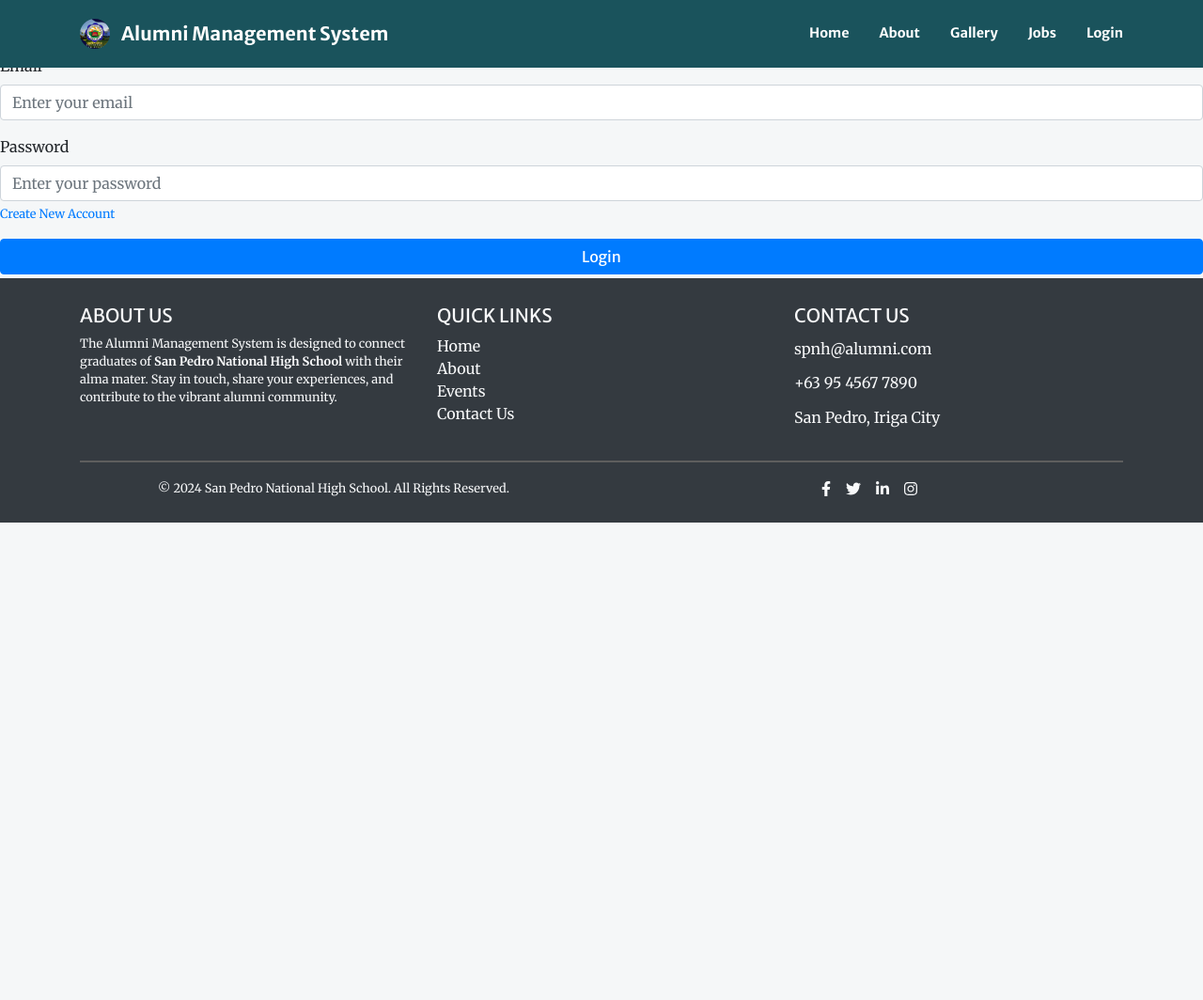
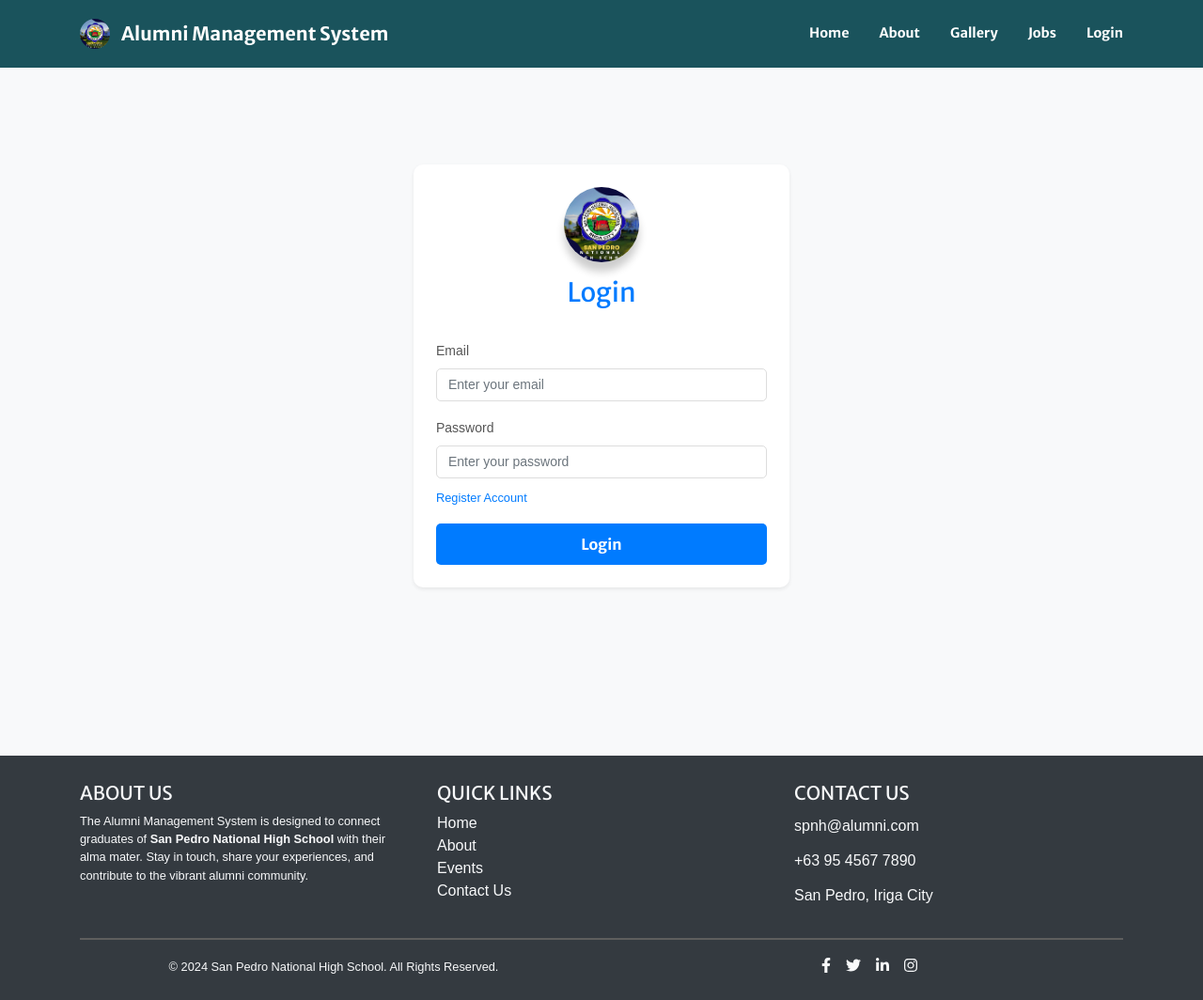
Before and after one commit to krlmkelpcsn/alumni_management_system, a PHP site: page /index.php?page=login in a window 1280 px wide. Shown: the whole page at 94% size. Before the commit the page ends 556 px from the top, so only its background shows below. Run offline with PHP 8.4, Linux system fonts and the light colour scheme; data comes from the database, SQL or seed files in the repository; data that the repository does not hold is empty; some libraries are stand-ins or nearby versions.

Commit message:
new login page - alumni

```diff
--- a/login.php
+++ b/login.php
@@ -1,7 +1,10 @@
-<?php session_start() ?>
-<!-- <div class="container d-flex justify-content-center align-items-center vh-100"> -->
-    <!-- <div class="card shadow-sm p-4" style="width: 100%; max-width: 400px;"> -->
-        <h3 class="text-center mb-4 text-primary">Login</h3>
+<?php session_start(); ?>
+<div class="container3 d-flex justify-content-center align-items-center vh-100">
+    <div class="card shadow-sm p-4" style="width: 100%; max-width: 400px; border-radius: 10px;">
+        <div class="text-center mb-4">
+            <img src="img/logo.jpg" alt="Login Logo" class="img-fluid" style="width: 80px; border-radius: 50%;">
+            <h3 class="text-primary mt-3">Login</h3>
+        </div>
         <form action="" id="login-frm" novalidate>
             <!-- Email Field -->
             <div class="mb-3">
@@ -12,36 +15,134 @@
             <div class="mb-3">
                 <label for="password" class="form-label">Password</label>
                 <input type="password" id="password" name="password" class="form-control" placeholder="Enter your password" required>
-                <small>
-                    <a href="index.php?page=signup" id="new_account" class="text-decoration-none">Create New Account</a>
-                </small>
+                <div class="mt-2">
+                    <small>
+                        <a href="index.php?page=signup" id="new_account" class="text-decoration-none text-primary">Register Account</a>
+                    </small>
+                </div>
             </div>
             <!-- Submit Button -->
             <button type="submit" class="btn btn-primary w-100">Login</button>
         </form>
     </div>
 </div>
-<!--
-<div class="container-fluid ">
-	<form action="" id="login-frm">
-		<div class="form-group">
-			<label for="" class="control-label">Email</label>
-			<input type="email" name="username" required="" class="form-control">
-		</div>
-		<div class="form-group">
-			<label for="" class="control-label">Password</label>
-			<input type="password" name="password" required="" class="form-control">
-			<small><a href="index.php?page=signup" id="new_account">Create New Account</a></small>
-		</div>
-		<button class="button btn btn-primary btn-md ">Login</button>
-	</form>
-</div> -->
 
 <style>
-	#uni_modal .modal-footer{
-		display:none;
-	}
+/* General Styling */
+body {
+    background: #f8f9fa;
+    font-family: 'Arial', sans-serif;
+    margin: 0;
+    padding: 0;
+}
+
+.container3 {
+    padding: 1rem;
+}
+
+/* Card Styling */
+.card {
+    border: none;
+    background: #fff;
+    box-shadow: 0px 10px 12px rgba(0, 0, 0, 0.2);
+    border-radius: 10px;
+		animation: fadeIn 1s ease-out;
+}
+
+/* Logo Styling */
+.card img {
+    width: 80px;
+    height: 80px;
+    object-fit: cover;
+    border-radius: 50%;
+    box-shadow: 0px 10px 8px rgba(0, 0, 0, 0.2);
+		animation: bounceIn 1.2s ease-out;
+}
+
+/* Form Styling */
+.form-label {
+    font-size: 14px;
+    color: #555;
+    font-weight: 500;
+}
+
+.form-control {
+    border: 1px solid #ddd;
+    border-radius: 5px;
+    padding: 10px 12px;
+    font-size: 14px;
+}
+
+.form-control:focus {
+    border-color: #007bff;
+    box-shadow: 0 0 0 0.2rem rgba(0, 123, 255, 0.25);
+}
+
+/* Button Styling */
+.btn-primary {
+    background-color: #007bff;
+    border: none;
+    padding: 10px 15px;
+    font-size: 16px;
+    font-weight: 600;
+    border-radius: 5px;
+    transition: all 0.3s ease;
+}
+
+.btn-primary:hover {
+    background-color: #0056b3;
+}
+
+/* Link Styling */
+.text-primary {
+    color: #007bff;
+    font-weight: 500;
+}
+
+.text-primary:hover {
+    text-decoration: underline;
+}
+/* Fade-In Animation */
+@keyframes fadeIn {
+    from {
+        opacity: 0;
+        transform: translateY(20px);
+    }
+    to {
+        opacity: 1;
+        transform: translateY(0);
+    }
+}
+
+/* Bounce-In Animation */
+@keyframes bounceIn {
+    0% {
+        transform: scale(0.9);
+        opacity: 0;
+    }
+    50% {
+        transform: scale(1.1);
+        opacity: 0.5;
+    }
+    100% {
+        transform: scale(1);
+        opacity: 1;
+    }
+}
+
+/* Mobile Responsiveness */
+@media (max-width: 576px) {
+    .card {
+        padding: 20px;
+    }
+
+    .card img {
+        width: 60px;
+        height: 60px;
+    }
+}
 </style>
+
 
 <script>
 	$('#login-frm').submit(function(e){
```
